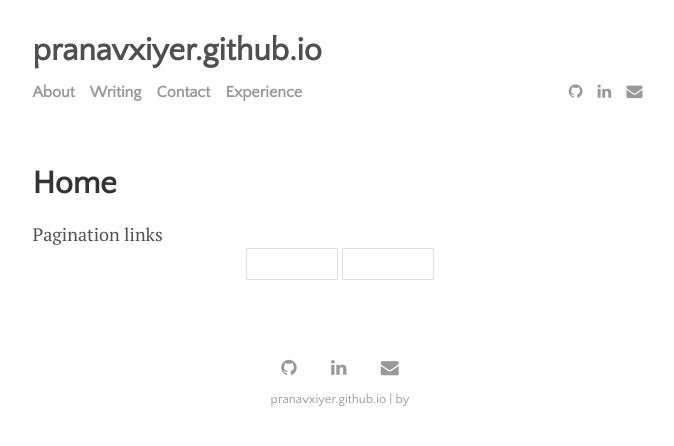
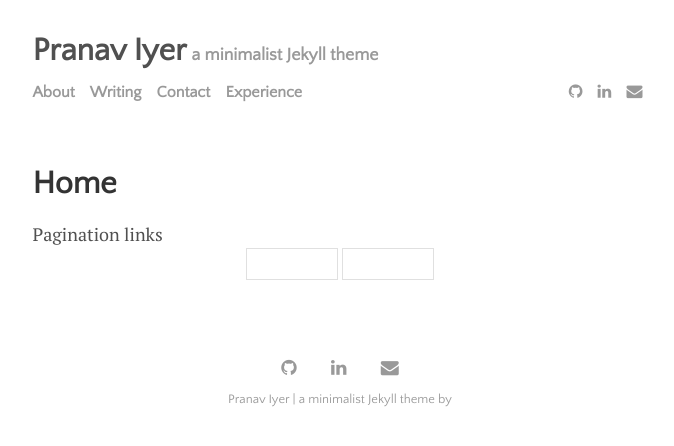
Before and after one commit to pranavxiyer/pranavxiyer.github.io, a Jekyll site: the page built from index.html, in a window 1280 px wide. Shown: the top 446 px of the page, without its empty margins (300-974 px from the left). Built offline with Jekyll 4.4.1, drawn with Linux system fonts in a browser that asks for light colours; the list of posts is cut into pages by our own code.

Commit message:
bottom again

```diff
--- a/_config.yml
+++ b/_config.yml
@@ -20,8 +20,8 @@ permalink:           /:title
 plugins:             [jekyll-paginate, jekyll-sitemap, jekyll-feed, jekyll-seo-tag]
 
 # Customise atom feed settings (this is where Jekyll-Feed gets configuration information)
-# title:		           'Pranav Iyer'
-# description:	       'a minimalist Jekyll theme'
+title:		           'Pranav Iyer'
+description:	       'a minimalist Jekyll theme'
 # author:              'Paul Le'
 
 
```
